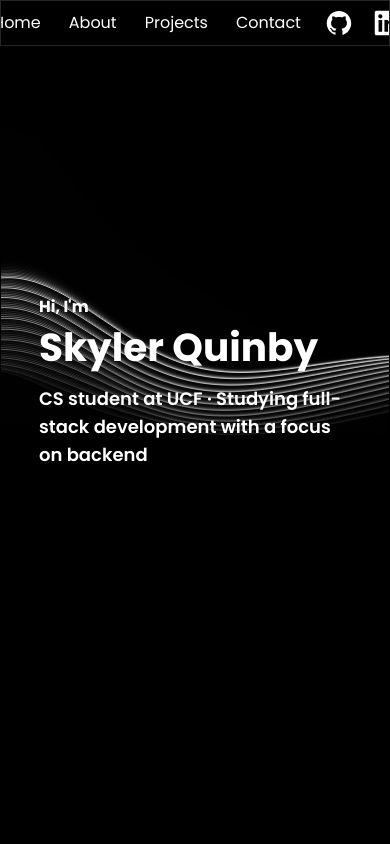
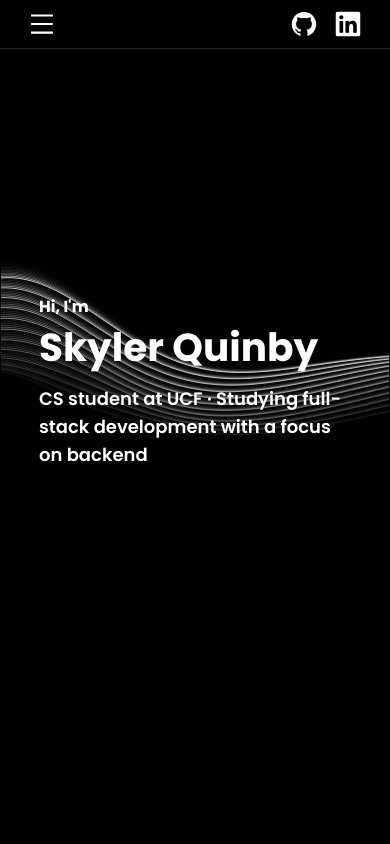
Before and after one commit to coskyler/Portfolio, a Next.js app: page / in a window 390 px wide. Shown: the top 844 px of the page. Built offline with nearby package versions, Linux system fonts and the light colour scheme.

Commit message:
Update mobile nav bar

```diff
--- a/src/app/page.js
+++ b/src/app/page.js
@@ -4,7 +4,7 @@ import ProjectCard from "@/components/projectcard";
 import Threads from "@/components/threads";
 import LogoLoop from "@/components/logoloop";
 import Image from "next/image";
-import { AiFillGithub } from "react-icons/ai";
+import { AiFillGithub, AiOutlineMenu } from "react-icons/ai";
 import { FaLinkedin } from "react-icons/fa";
 import { TbMailFilled } from "react-icons/tb";
 import { SiReact, SiNextdotjs, SiTypescript, SiTailwindcss, SiPython, SiDocker  } from "react-icons/si";
@@ -36,30 +36,54 @@ export default function Page() {
   const [navHidden, setNavHidden] = useState(false);
   const lastY = useRef(0)
 
+  const jumping = useRef(false);
+
+  const [navExpanded, setNavExpanded] = useState(false);
+
   const threadsMemo = useMemo(() => <Threads/>, []);
 
   useEffect(() => {
     const onScroll = () => {
       const y = window.scrollY;
-      setNavHidden(y > lastY.current && y > 50);
+
+      if(jumping.current) {
+        jumping.current = false;
+      } else {
+        setNavHidden(y > lastY.current && y > 50);
+        setNavExpanded(false);
+      }
+
       lastY.current = y;
     };
     window.addEventListener("scroll", onScroll);
     return () => window.removeEventListener("scroll", onScroll);
   }, []);
 
+  const jump = () => {
+    jumping.current = true;
+    setNavExpanded(false);
+  }
+
   return (
     <>
       <header
         className={`fixed top-0 left-0 w-full z-50 flex justify-center bg-gradient-to-b from-black via-black/90 to-transparent md:px-[10%] transition-transform duration-500 ${navHidden ? "-translate-y-full" : "translate-y-0"}`}
       >
-        <nav className="w-full max-w-200 flex justify-center gap-3 px-6 md:rounded-full bg-black border border-neutral-800 md:my-4 items-center overflow-hidden">
-          <a href="#home" className="px-2 py-2.5 hover:bg-neutral-200 hover:text-black transition">Home</a>
-          <a href="#about" className="px-2 py-2.5 hover:bg-neutral-200 hover:text-black transition">About</a>
-          <a href="#projects" className="px-2 py-2.5 hover:bg-neutral-200 hover:text-black transition">Projects</a>
-          <a href="#contact" className="px-2 py-2.5 hover:bg-neutral-200 hover:text-black transition">Contact</a>
+        <nav className="w-full max-w-200 flex justify-center gap-2 px-6 md:rounded-full bg-black border-b md:border border-neutral-800 md:my-4 items-center overflow-hidden">
+          <button
+            className='cursor-pointer hover:bg-neutral-200 hover:text-black py-2.5 mb-auto items-center flex px-1 md:hidden'
+            onClick={() => setNavExpanded(!navExpanded)}
+          >
+            <AiOutlineMenu className={`w-7 h-7 transition-transform duration-300 ${navExpanded ? "rotate-90" : "rotate-0"}`} />
+          </button>
+          <div className={`flex md:gap-3 transition-[max-height] duration-500 overflow-hidden flex-col md:flex-row mb-auto ${navExpanded ? "max-h-64" : "max-h-0 md:max-h-none"}`}>
+            <a href="#home" onClick={jump} className="px-2 py-2.5 hover:bg-neutral-200 hover:text-black transition">Home</a>
+            <a href="#about" onClick={jump} className="px-2 py-2.5 hover:bg-neutral-200 hover:text-black transition">About</a>
+            <a href="#projects" onClick={jump} className="px-2 py-2.5 hover:bg-neutral-200 hover:text-black transition">Projects</a>
+            <a href="#contact" onClick={jump} className="px-2 py-2.5 hover:bg-neutral-200 hover:text-black transition">Contact</a>
+          </div>
           <a
-            className='ml-auto hover:bg-neutral-200 hover:text-black transition h-full items-center flex px-1'
+            className='ml-auto hover:bg-neutral-200 hover:text-black transition py-2.5 mb-auto items-center flex px-1'
             href="https://github.com/coskyler"
             target="_blank"
             rel="noopener noreferrer"
@@ -67,7 +91,7 @@ export default function Page() {
             <AiFillGithub className="w-7 h-7"/>
           </a>
           <a
-          className='hover:bg-neutral-200 hover:text-black transition h-full items-center flex px-1'
+          className='hover:bg-neutral-200 hover:text-black transition py-2.5 mb-auto items-center flex px-1'
             href="https://www.linkedin.com/in/skyler-quinby-1016a9376/"
             target="_blank"
             rel="noopener noreferrer"
--- a/src/components/threads.js
+++ b/src/components/threads.js
@@ -97,7 +97,7 @@ export default function Threads() {
     window.addEventListener('resize', onResize);
 
     const onScroll = () => {
-      scrollPos = Math.min(window.scrollY * 0.5, canvas.height / 2 - 30);
+      scrollPos = window.scrollY * 0.5;
       canvas.style.transform = `translateY(${-scrollPos}px)`;
     };
 
```
